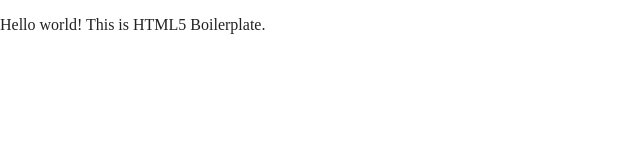
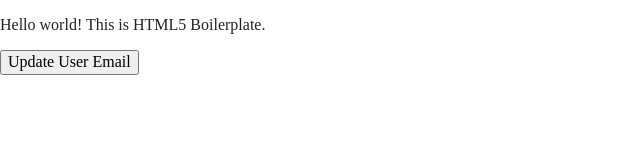
Before and after one commit to anilkk/customerio-journey-test, a website built with Parcel: page index.html in a window 1280 px wide. Shown: the whole page, without its empty margins (0-640 px from the left). Built offline with nearby package versions, Linux system fonts and the light colour scheme.

Commit message:
add button

```diff
--- a/index.html
+++ b/index.html
@@ -32,6 +32,11 @@
 
   <!-- Add your site or application content here -->
   <p>Hello world! This is HTML5 Boilerplate.</p>
+  <div>
+    <button id="addUserEmail">
+        Update User Email
+    </button>
+  </div>
   <script src="js/vendor/modernizr-3.11.2.min.js"></script>
   <script src="js/plugins.js"></script>
   <script src="js/main.js"></script>
```
